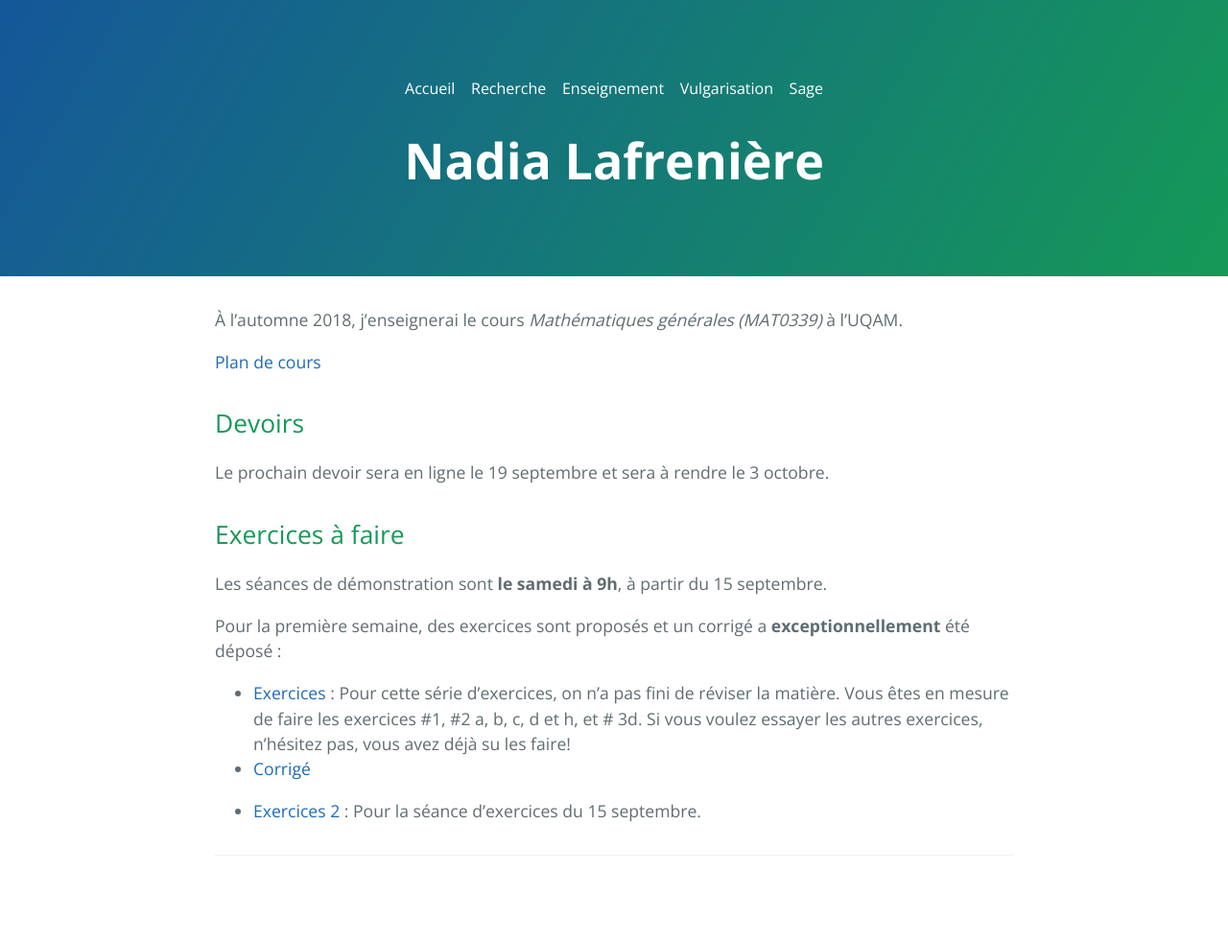
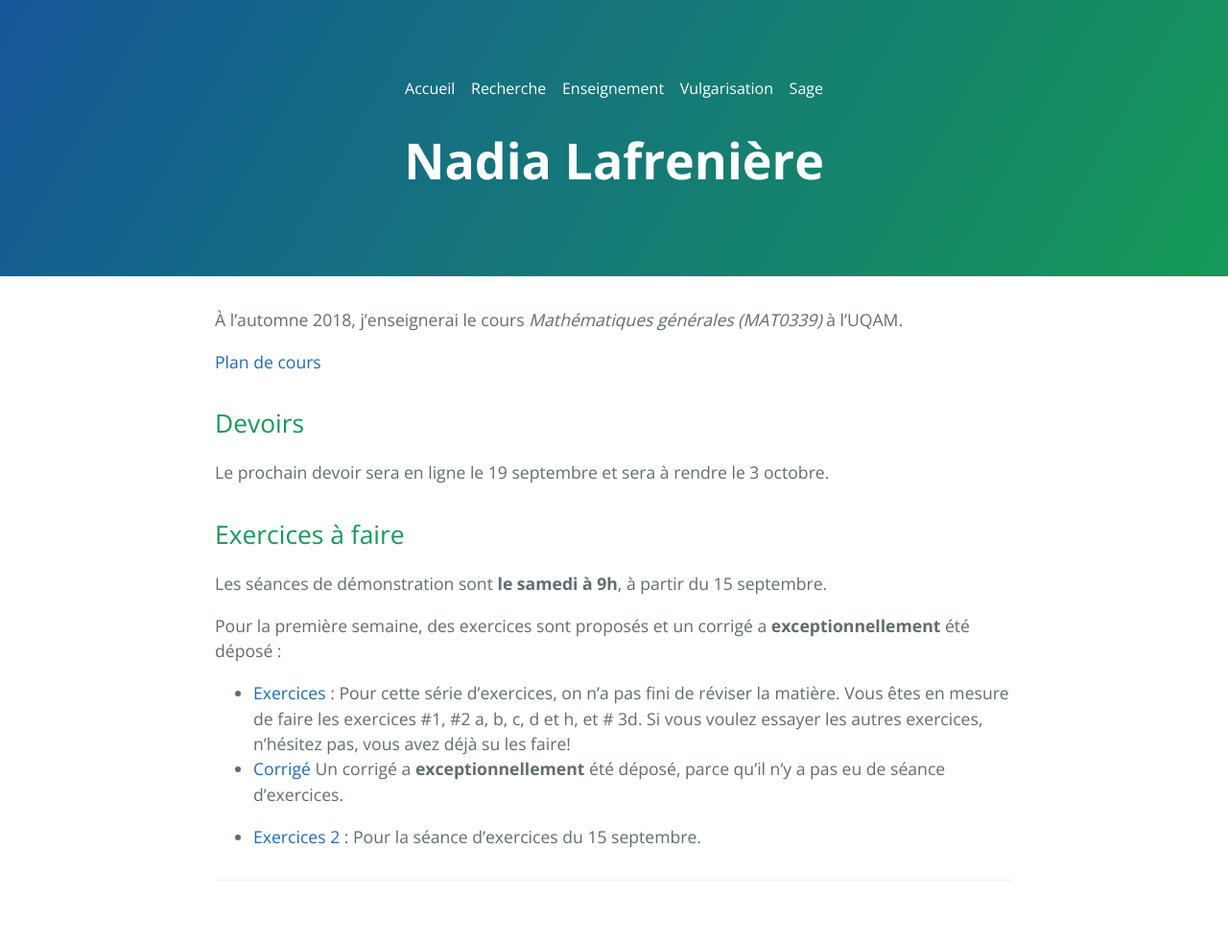
Before and after one commit to nadialafreniere/nadialafreniere.github.io, a Jekyll site: the page built from enseignement.md, in a window 1280 px wide. Shown: the whole page at 96% size. Built offline with Jekyll 4.4.1, drawn with Linux system fonts in a browser that asks for light colours; our own code applies the rules of GitHub Pages for plain Markdown files; before the commit the page ends 956 px from its top, so only the background shows below that.

Commit message:
Changement de présentation des exercices

```diff
--- a/enseignement.md
+++ b/enseignement.md
@@ -11,6 +11,6 @@ Les séances de démonstration sont  **le samedi à 9h**, à partir du 15 septem
 
 Pour la première semaine, des exercices sont proposés et un corrigé a **exceptionnellement** été déposé :
 * [Exercices](Exercices1.pdf) : Pour cette série d'exercices, on n'a pas fini de réviser la matière. Vous êtes en mesure de faire les exercices #1, #2 a, b, c, d et h, et # 3d. Si vous voulez essayer les autres exercices, n'hésitez pas, vous avez déjà su les faire!
-* [Corrigé](Exercices1-corrige.pdf)
+* [Corrigé](Exercices1-corrige.pdf) Un corrigé a **exceptionnellement** été déposé, parce qu'il n'y a pas eu de séance d'exercices.
 
 * [Exercices 2](Exercices2.pdf) : Pour la séance d'exercices du 15 septembre.
```
